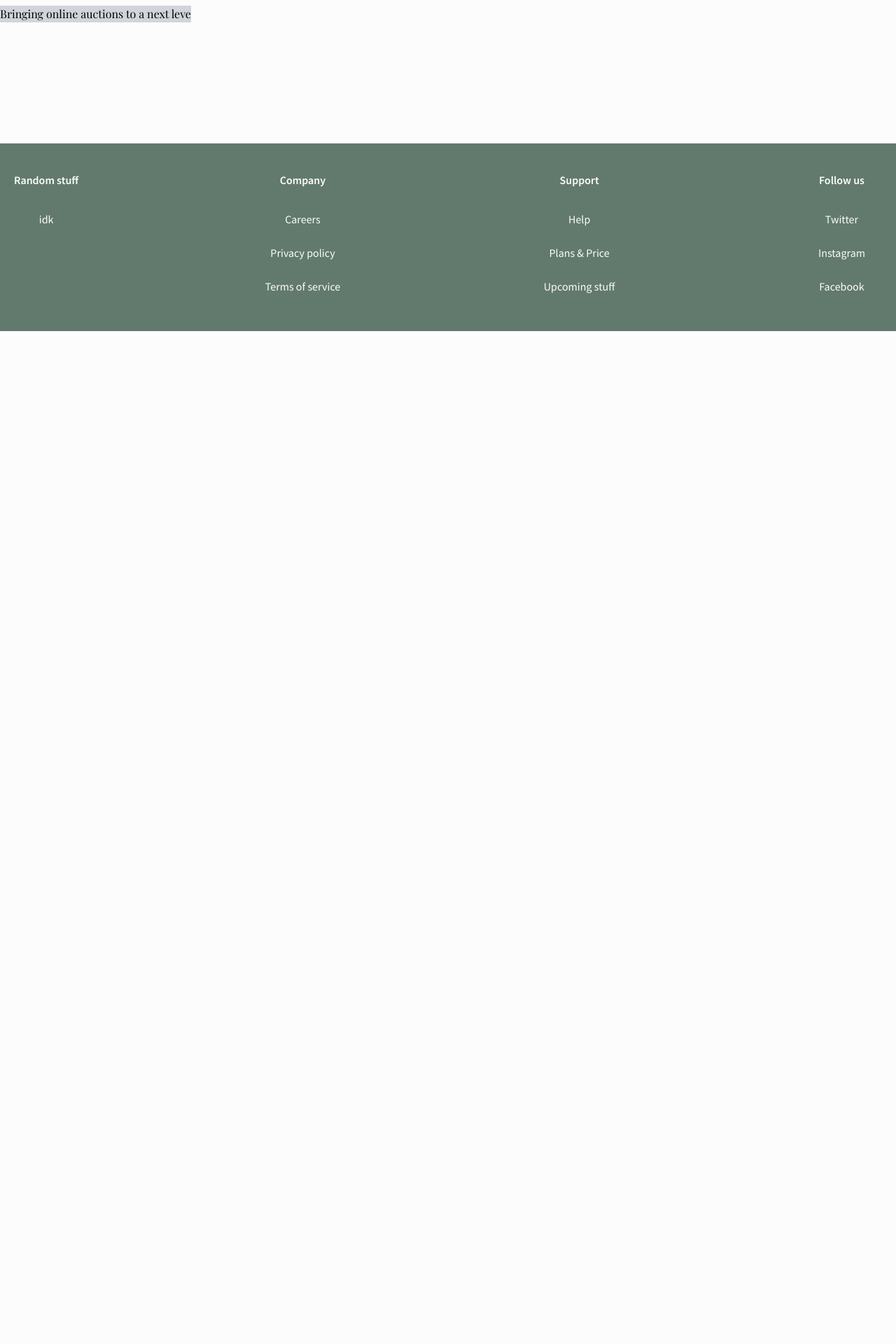
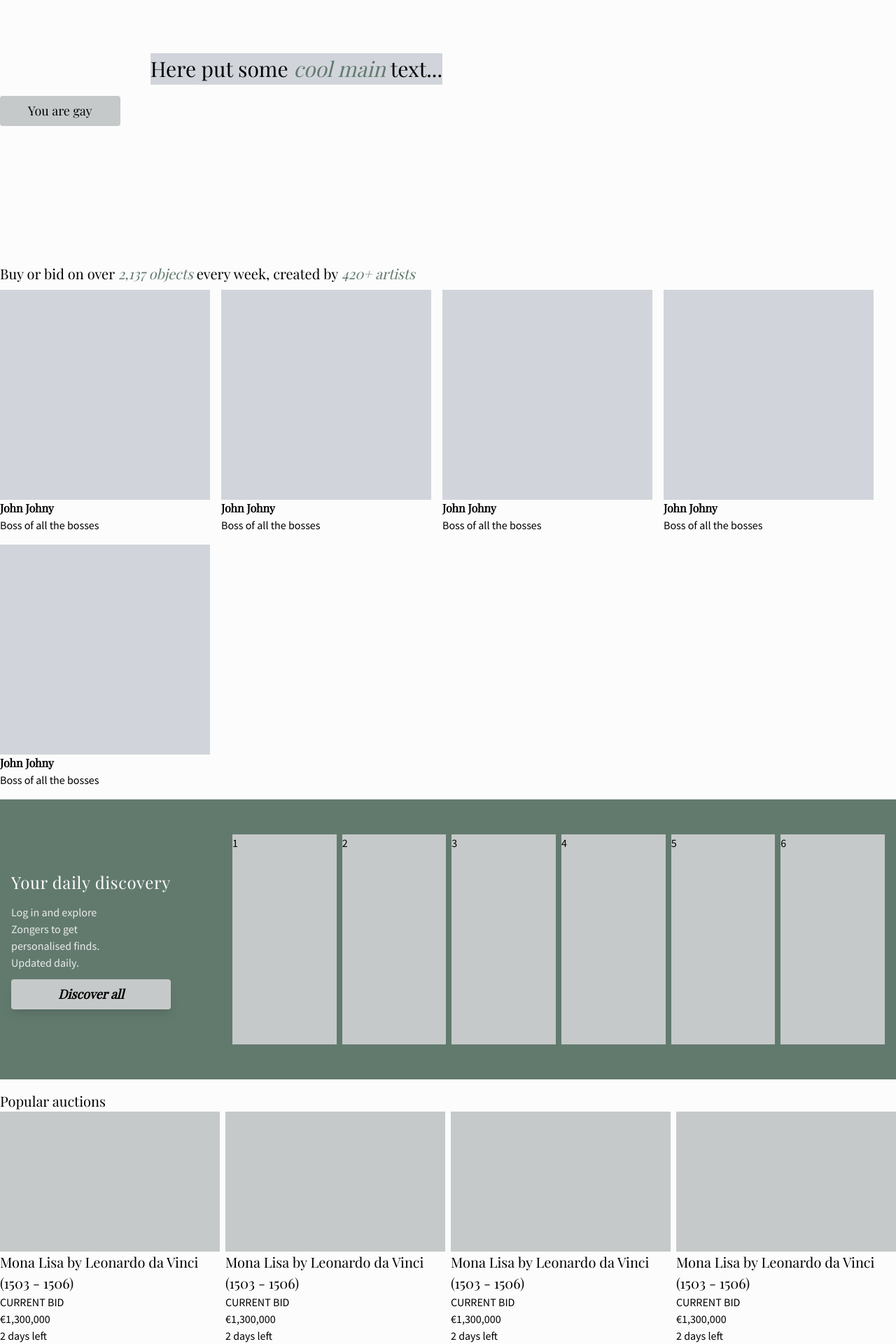
Before and after one commit to SickerTeam/dom-aukcyjny, a Next.js app in the folder frontend/: page / in a window 1280 px wide. Shown: the part 420-2340 px from the top of the page at 70% size. Before the commit the page ends 893 px from the top, so only its background shows below. Built offline with nearby package versions, Linux system fonts and the light colour scheme; a web font is replaced by a local one.

Commit message:
more shit

```diff
--- /dev/null
+++ b/frontend/components/ArtistCard.tsx
@@ -0,0 +1,15 @@
+type ArtistCardType = {
+  artist: any;
+};
+
+const ArtistCard = ({ artist }: ArtistCardType) => {
+  return (
+    <div>
+      <div className="w-[300px] h-[300px] bg-gray-300"></div>
+      <h3 className="font-semibold">{artist.name}</h3>
+      <p>{artist.specialization}</p>
+    </div>
+  );
+};
+
+export default ArtistCard;
--- a/frontend/components/Main.tsx
+++ b/frontend/components/Main.tsx
@@ -1,8 +1,42 @@
+import ArtistCard from "./ArtistCard";
+import PopularAuctionCard from "./PopularAuctionCard";
+
 const Main = () => {
+  const artists = [
+    { name: "John Johny", specialization: "Boss of all the bosses" },
+    { name: "John Johny", specialization: "Boss of all the bosses" },
+    { name: "John Johny", specialization: "Boss of all the bosses" },
+    { name: "John Johny", specialization: "Boss of all the bosses" },
+    { name: "John Johny", specialization: "Boss of all the bosses" },
+  ];
+  const discoveryStuff = [1, 2, 3, 4, 5, 6];
+  const popularAuctions = [
+    {
+      title: "Mona Lisa by Leonardo da Vinci (1503 - 1506)",
+      currentBid: "€1,300,000",
+      daysLeft: 2,
+    },
+    {
+      title: "Mona Lisa by Leonardo da Vinci (1503 - 1506)",
+      currentBid: "€1,300,000",
+      daysLeft: 2,
+    },
+    {
+      title: "Mona Lisa by Leonardo da Vinci (1503 - 1506)",
+      currentBid: "€1,300,000",
+      daysLeft: 2,
+    },
+    {
+      title: "Mona Lisa by Leonardo da Vinci (1503 - 1506)",
+      currentBid: "€1,300,000",
+      daysLeft: 2,
+    },
+  ];
+
   return (
-    <div className="main">
-      {/* wrap this div in a component like banner or wahtever u want to call it */}
-      <div className="grid grid-cols-4 grid-rows-3 gap-4 h-[500px]">
+    <div>
+      {/* wrap the main divs in a component like banner, recomended artist, daily ddiscovery */}
+      <div className="grid grid-cols-4 grid-rows-3 gap-4 h-[700px] my-4">
         <div className="col-span-2 row-span-2 place-self-end">
           <h1 className="w-auto bg-gray-300 text-3xl">
             Here put some{" "}
@@ -11,9 +45,9 @@ const Main = () => {
         </div>
         <div className="col-start-1 row-start-3">
           <div className="col-span-2 row-span-2">
-            <h1 className="w-auto bg-gray-300">
-              Bringing online auctions to a next leve
-            </h1>
+            <button type="button" className="rounded bg-light-gray py-2 px-10">
+              <h3 className="text-lg">You are gay</h3>
+            </button>
           </div>
         </div>
         <div className="col-span-2 row-span-3 col-start-3 row-start-1">
@@ -22,7 +56,54 @@ const Main = () => {
           </div>
         </div>
       </div>
-      <div></div>
+      <div className="main-artists-overview my-4">
+        <h2 className="text-xl">
+          Buy or bid on over{" "}
+          <span className="italic text-main-green">2,137 objects</span> every
+          week, created by{" "}
+          <span className="italic text-main-green">420+ artists</span>
+        </h2>
+        <div className="flex gap-4 flex-wrap my-2">
+          {artists.map((artist, index) => (
+            <ArtistCard key={index} artist={artist} />
+          ))}
+        </div>
+      </div>
+      <div className="daily-discovery-container grid bg-main-green h-[400px] p-4 my-4">
+        <div className="self-center h-[300px] grid grid-cols-4 grid-rows-2 gap-4">
+          <div className="self-center row-span-2 flex flex-col justify-between w-fit h-[200px]">
+            <h3 className="text-2xl text-white tracking-wide">
+              Your daily discovery
+            </h3>
+            <p className="text-darker-white">
+              Log in and explore <br /> Zongers to get <br /> personalised
+              finds.
+              <br /> Updated daily.
+            </p>
+            <button
+              type="button"
+              className="rounded shadow-lg bg-light-gray italic py-2 px-10"
+            >
+              <h3 className="text-lg font-bold">Discover all</h3>
+            </button>
+          </div>
+          <div className="col-span-3 row-span-2 flex gap-2">
+            {discoveryStuff.map((stuff, index) => (
+              <div key={index} className="w-[200px] h-auto bg-light-gray">
+                {stuff}
+              </div>
+            ))}
+          </div>
+        </div>
+      </div>
+      <div className="main-popular-auctions-container">
+        <h3 className="text-xl">Popular auctions</h3>
+        <div className="flex gap-2">
+          {popularAuctions.map((auction, index) => (
+            <PopularAuctionCard key={index} auction={auction} />
+          ))}
+        </div>
+      </div>
     </div>
   );
 };
--- /dev/null
+++ b/frontend/components/PopularAuctionCard.tsx
@@ -0,0 +1,17 @@
+type PopularAuctionCardType = {
+  auction: any;
+};
+
+const PopularAuctionCard = ({ auction }: PopularAuctionCardType) => {
+  return (
+    <div className="w-[400px]">
+      <div className="h-[200px] bg-light-gray"></div>
+      <h3 className="text-xl">{auction.title}</h3>
+      <h5 className="uppercase">current bid</h5>
+      <h4>{auction.currentBid}</h4>
+      <p>{`${auction.daysLeft} days left`}</p>
+    </div>
+  );
+};
+
+export default PopularAuctionCard;
--- a/frontend/components/UserProfile/ProfilePhoto.tsx
+++ b/frontend/components/UserProfile/ProfilePhoto.tsx
@@ -9,9 +9,7 @@ const ProfilePhoto = ({ url, name }: ProfilePhotoType) => {
   const alt = `Profile photo of ${name}`;
   // <Image src={url} alt={alt} height={200} width={200} />;
 
-  return (
-    <div className="w-[200px] h-[200px] bg-gray-500 rounded-full">yooo</div>
-  );
+  return <div className="w-[200px] h-[200px] bg-gray-500 rounded-full"></div>;
 };
 
 export default ProfilePhoto;
--- a/frontend/src/app/globals.css
+++ b/frontend/src/app/globals.css
@@ -54,10 +54,6 @@ p {
   @apply flex flex-row relative justify-center items-center py-3 px-6 outline-none;
 }
 
-.main {
-  @apply flex xl:flex-row flex-col gap-5 relative z-0 max-w-[1440px] mx-auto;
-}
-
 .main__title {
   @apply 2xl:text-[72px] sm:text-[64px] text-[50px] font-extrabold;
 }
@@ -69,9 +65,3 @@ p {
 .footer {
   @apply bg-[#627A6E] text-white;
 }
-
-/* Navbar styles */
-.navbar-wrapper {
-  background-color: #333; /* Set your desired background color for Navbar */
-  padding: 10px; /* Set your desired padding for Navbar content */
-}
--- a/frontend/src/app/layout.tsx
+++ b/frontend/src/app/layout.tsx
@@ -14,9 +14,7 @@ export default function RootLayout({
   return (
     <html lang="en">
       <body>
-        <div className="navbar-wrapper">
-          <Navbar />
-        </div>
+        <Navbar />
         {children}
         <Footer />
       </body>
--- a/frontend/tailwind.config.ts
+++ b/frontend/tailwind.config.ts
@@ -24,6 +24,7 @@ module.exports = {
       colors: {
         black: "#171717",
         white: "#FCFCFC",
+        "darker-white": "#EBEBEB",
         "light-gray": "#C6C9C9",
         "dark-gray": "#797777",
         "main-green": "#627A6E",
```
